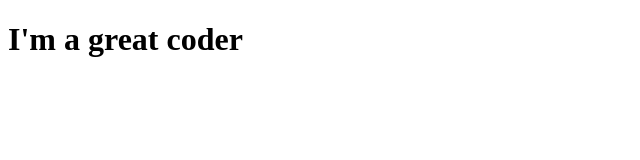
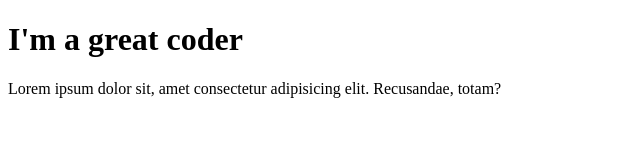
Before and after one commit to 21401/Basic-Website, a plain HTML site: page index.html in a window 1280 px wide. Shown: the whole page, without its empty margins (0-640 px from the left). Drawn offline with Linux system fonts and the light colour scheme.

Commit message:
Added paragraph

```diff
--- a/index.html
+++ b/index.html
@@ -8,5 +8,6 @@
 </head>
 <body>
     <h1>I'm a great coder</h1>
+    <p>Lorem ipsum dolor sit, amet consectetur adipisicing elit. Recusandae, totam?</p>
 </body>
 </html>
```
